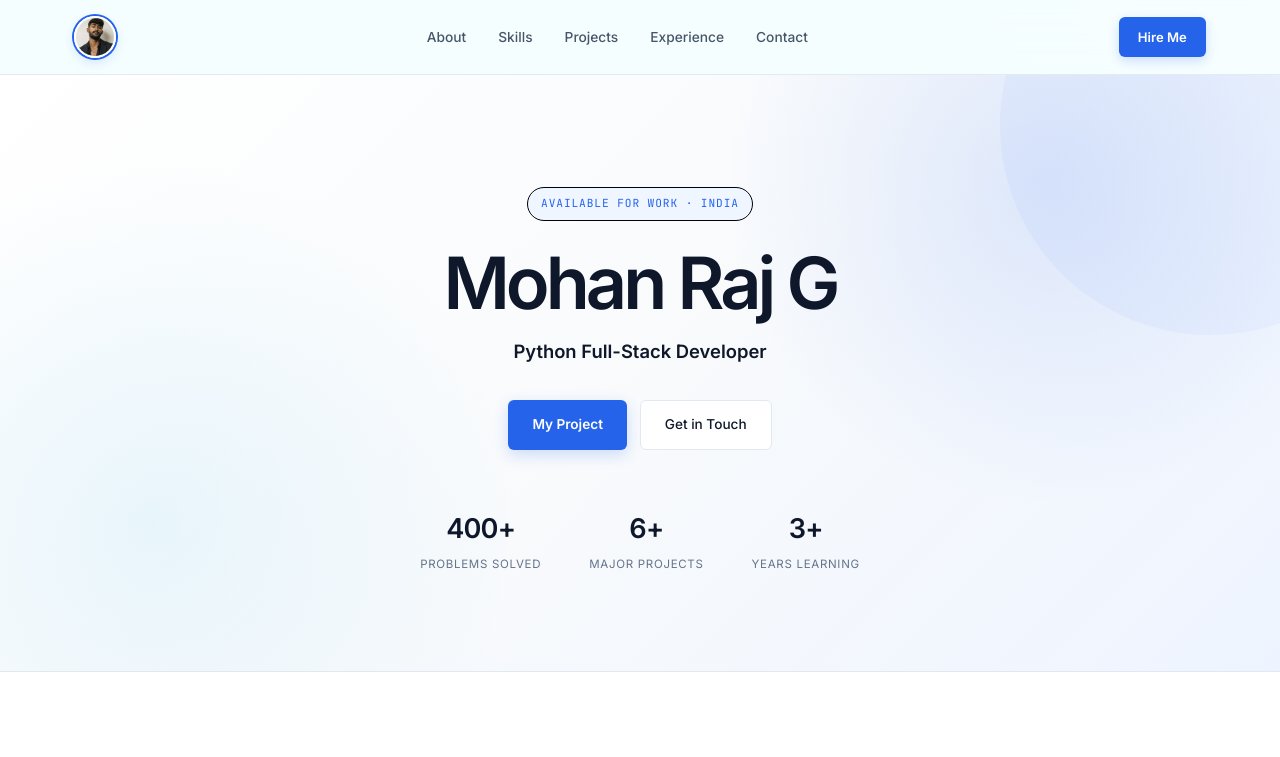
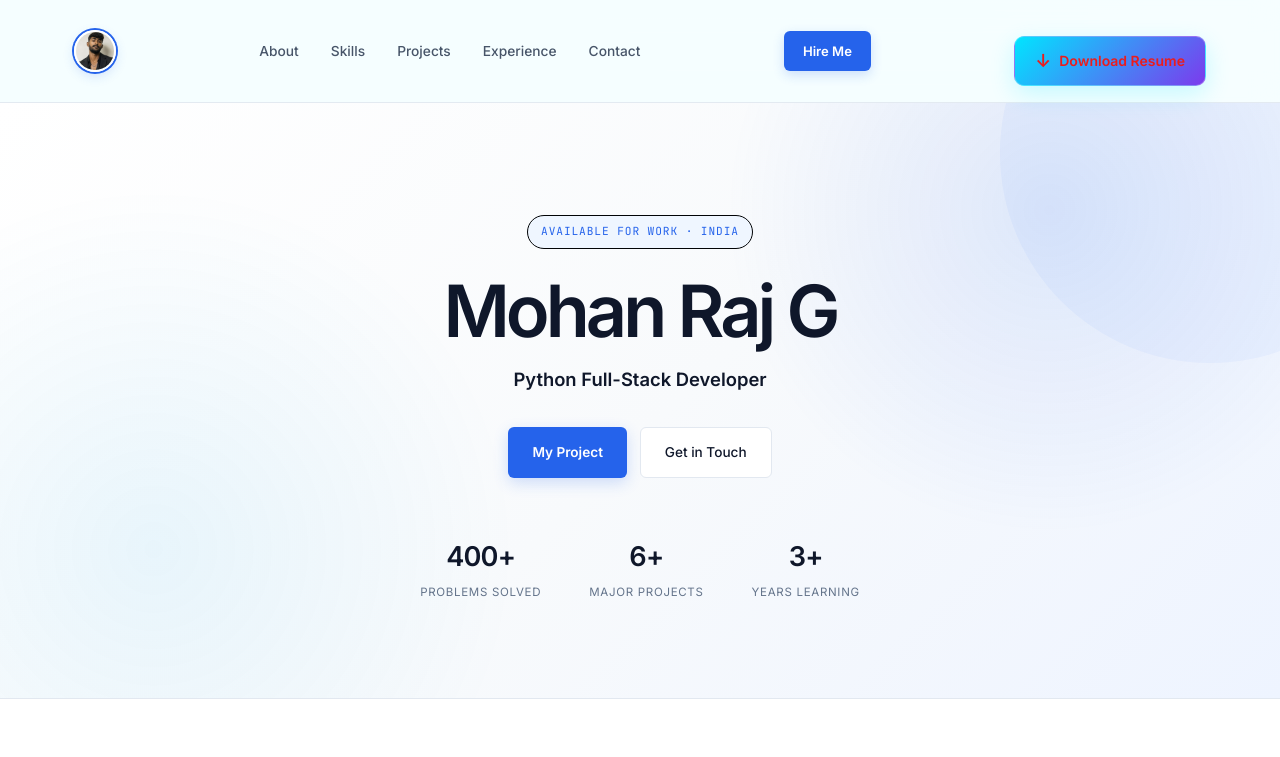
Before and after one commit to mskmohan50-profile/portfolio, a plain HTML site: page index.html in a window 1280 px wide. Shown: the top 757 px of the page. Drawn offline with Linux system fonts and the light colour scheme.

Commit message:
Update index.html

```diff
--- a/index.html
+++ b/index.html
@@ -80,6 +80,7 @@ a {
    NAV PROFILE
 ================================ */
 
+
 .nav-profile {
   display: flex;
   align-items: center;
@@ -305,6 +306,58 @@ nav .container {
 /* ================================
    HERO
 ================================ */
+.resume-btn {
+  display: inline-flex;
+  align-items: center;
+  justify-content: center;
+  gap: 10px;
+
+  padding: 12px 22px;
+  margin-top: 18px;
+
+  background: linear-gradient(135deg, #00e5ff, #7c3aed);
+  color: #fff;
+
+  border: none;
+  border-radius: 10px;
+
+  font-size: 14px;
+  font-weight: 700;
+  text-decoration: none;
+
+  box-shadow: 0 8px 25px rgba(0, 229, 255, 0.2);
+  transition: all 0.3s ease;
+  cursor: pointer;
+}
+
+.resume-btn:hover {
+  transform: translateY(-3px);
+  box-shadow: 0 12px 30px rgba(0, 229, 255, 0.35);
+}
+
+.resume-btn span {
+  font-size: 18px;
+  line-height: 1;
+}
+.resume-btn {
+  display: inline-flex;
+  align-items: center;
+  gap: 8px;
+  padding: 12px 20px;
+  margin-top: 20px;
+  border: 1px solid rgba(255, 255, 255, 0.25);
+  border-radius: 10px;
+  color: #eb1c1c;
+  text-decoration: none;
+  font-weight: 600;
+  transition: 0.3s ease;
+}
+
+.resume-btn:hover {
+  transform: translateY(-2px);
+  background: rgba(7, 7, 7, 0.1);
+}
+
 #hero {
   text-align: center;
 }
@@ -1581,6 +1634,9 @@ footer strong {
     <a href="mailto:mskmohan50@gmail.com" class="nav-cta">
       Hire Me
     </a>
+    <a href="/Mohan Raj G.pdf" download class="resume-btn">
+  <span>↓</span> Download Resume
+</a>
 
   </div>
 </nav>
@@ -1677,6 +1733,7 @@ footer strong {
         </div>
 
       </div>
+
 
     </div>
 
```
